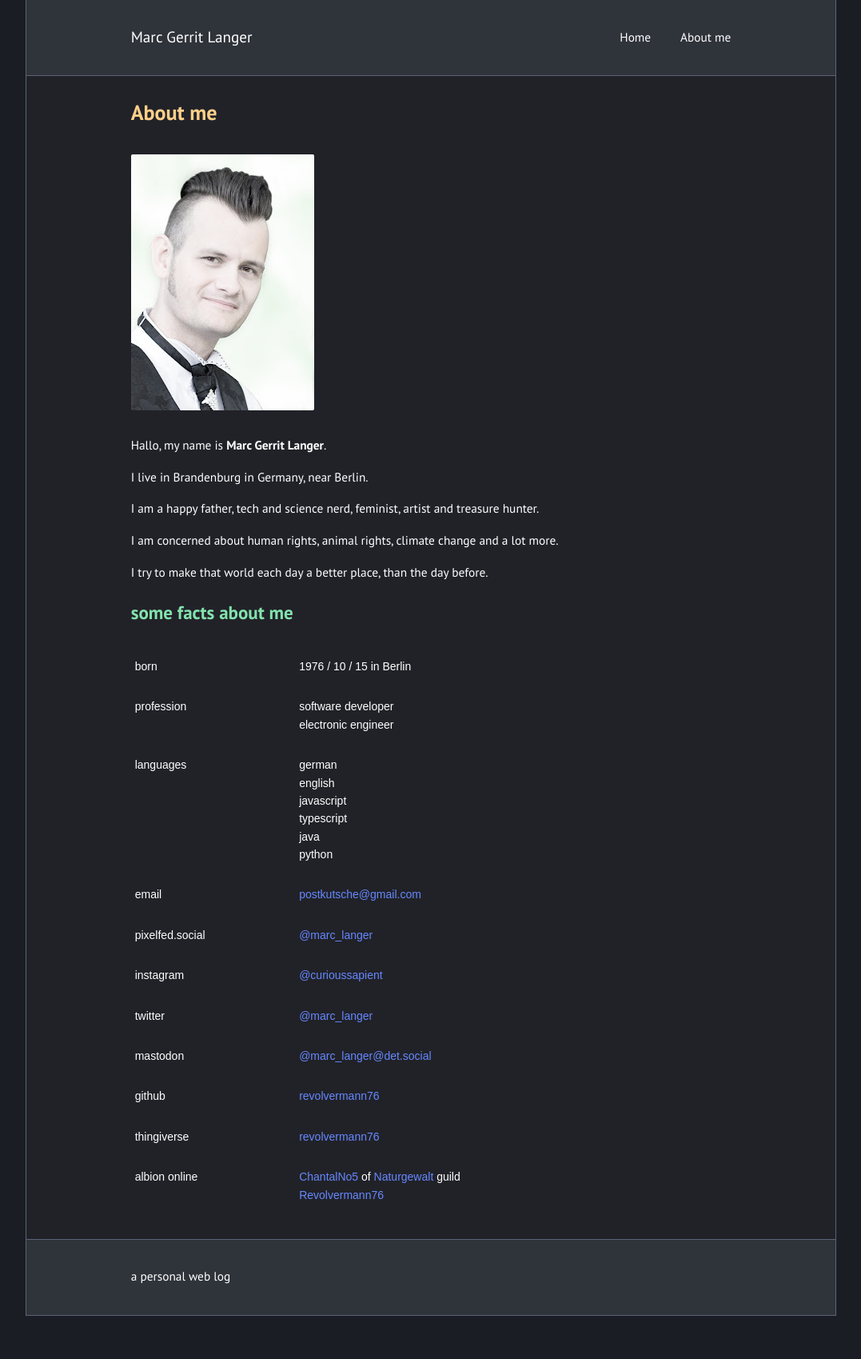
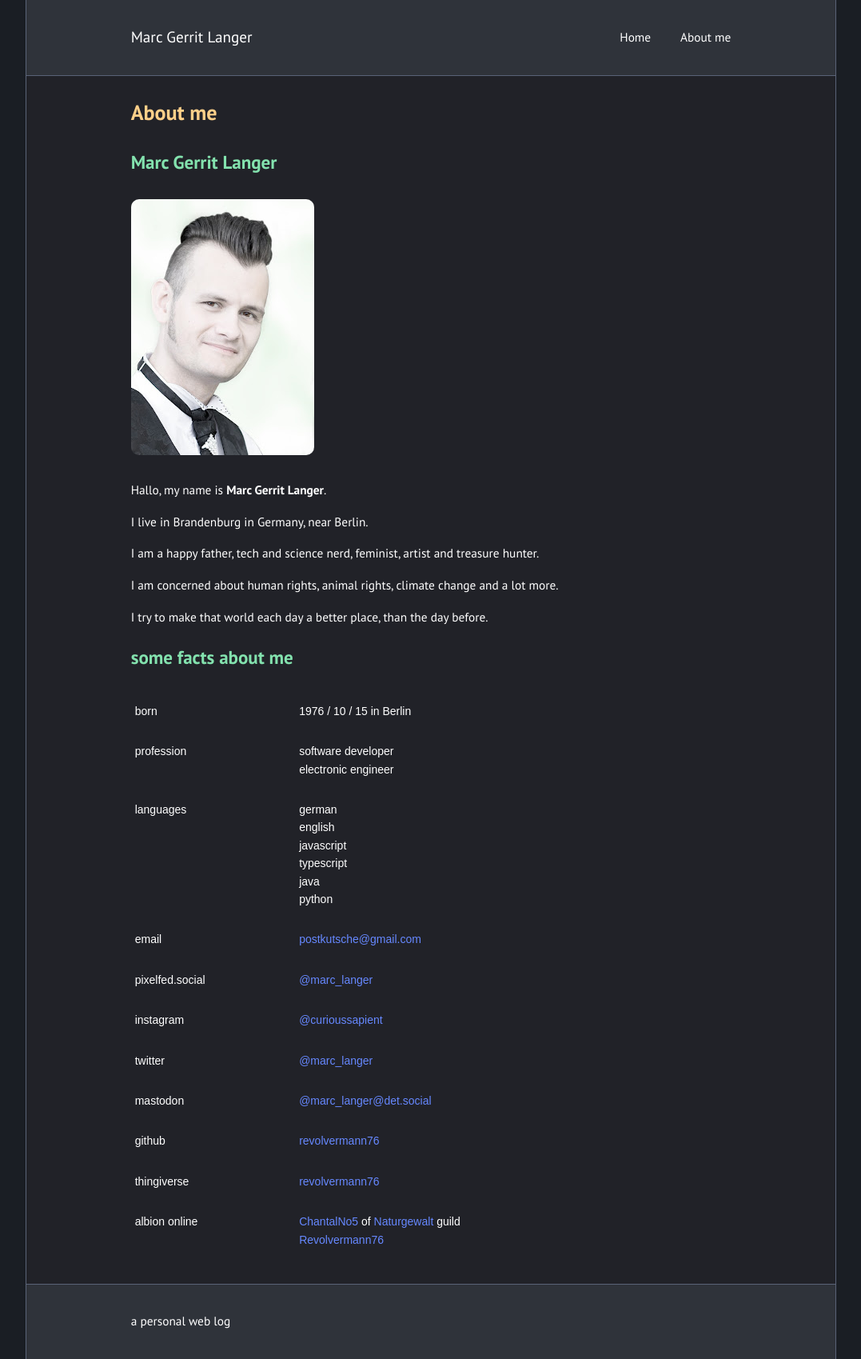
Before and after one commit to revolvermann76/revolvermann76.github.io, a Jekyll site: the page built from about.md, in a window 1280 px wide. Shown: the whole page at 80% size, without its empty margins (101-1178 px from the left). Built offline with Jekyll 4.4.1, drawn with Linux system fonts in a browser that asks for light colours; before the commit the page ends 1644 px from its top, so only the background shows below that.

Commit message:
Modified   _config.yml Modified   _sass/basic.sass Modified   about.md

```diff
--- a/_config.yml
+++ b/_config.yml
@@ -21,7 +21,7 @@ navigation:                # accepts {file, title, url, icon, sidebaricon}
   - {file: "about.md"}
 
 external:                  # shows a footer with social links - for available icons see fontawesome.com/icons
-  - {title: Mail, icon: envelope, url: "mailto:postkutsch@gmail.com"}
+  - {title: Mail, icon: envelope, url: "mailto:postkutsche@gmail.com"}
   - {title: Github, icon: github, url: "https://github.com/revolvermann76"}
   - {title: Subscribe, icon: rss, url: "/feed.xml"}
 
--- a/_sass/basic.sass
+++ b/_sass/basic.sass
@@ -55,7 +55,7 @@ li
   margin: .25em 0
 
 img
-  border-radius: 2px
+  border-radius: 10px
   max-width: 100%
   height: auto
 
--- a/about.md
+++ b/about.md
@@ -32,7 +32,9 @@ layout: page
 	vertical-align:top;
 	background: none;
 }
-</style>![Marc Langer](/resources/marc-langer.jpg)
+</style>
+## Marc Gerrit Langer
+![Marc Langer](/resources/marc-langer.jpg)
 
 Hallo, my name is __Marc Gerrit Langer__.
 
```
